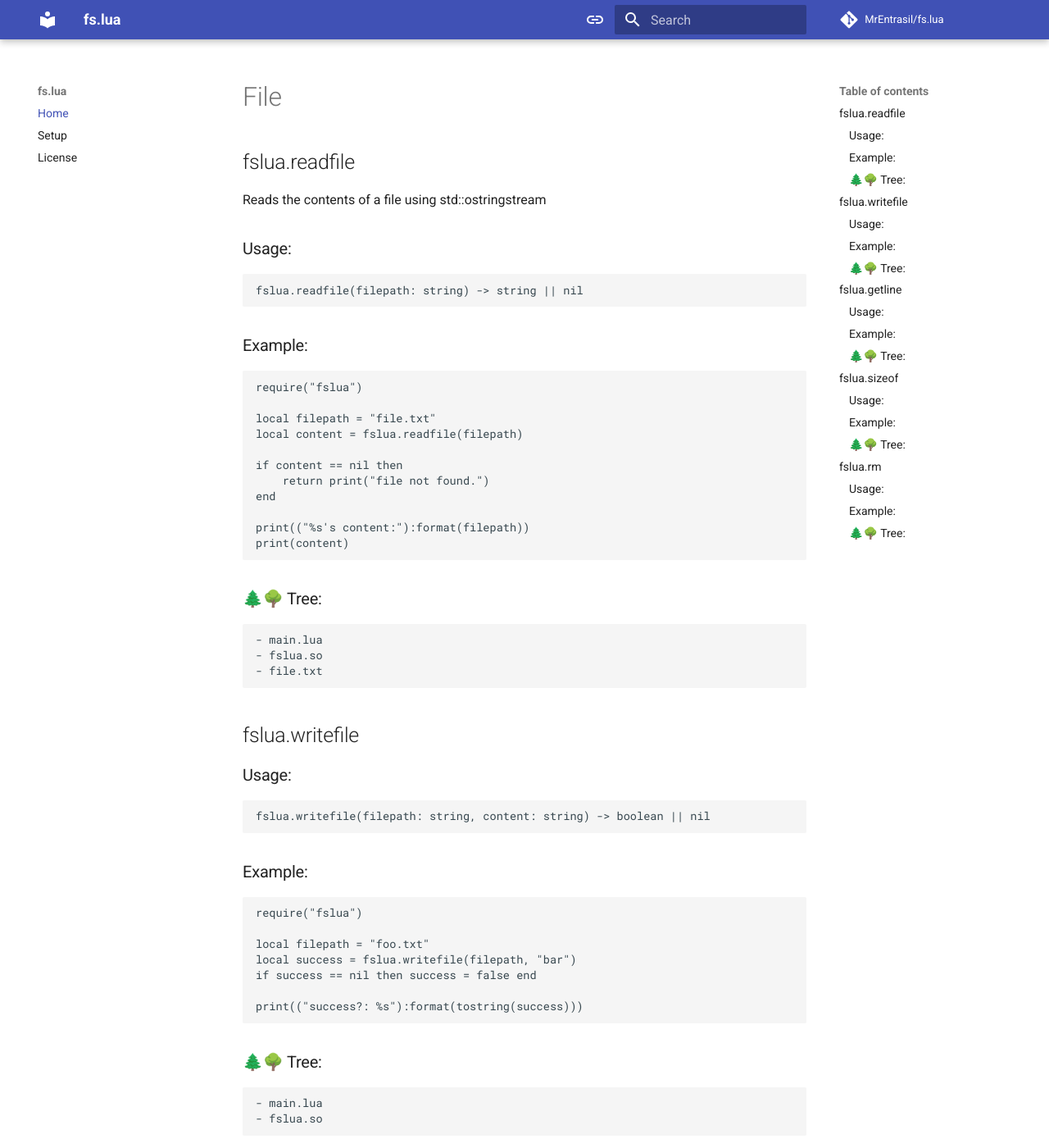
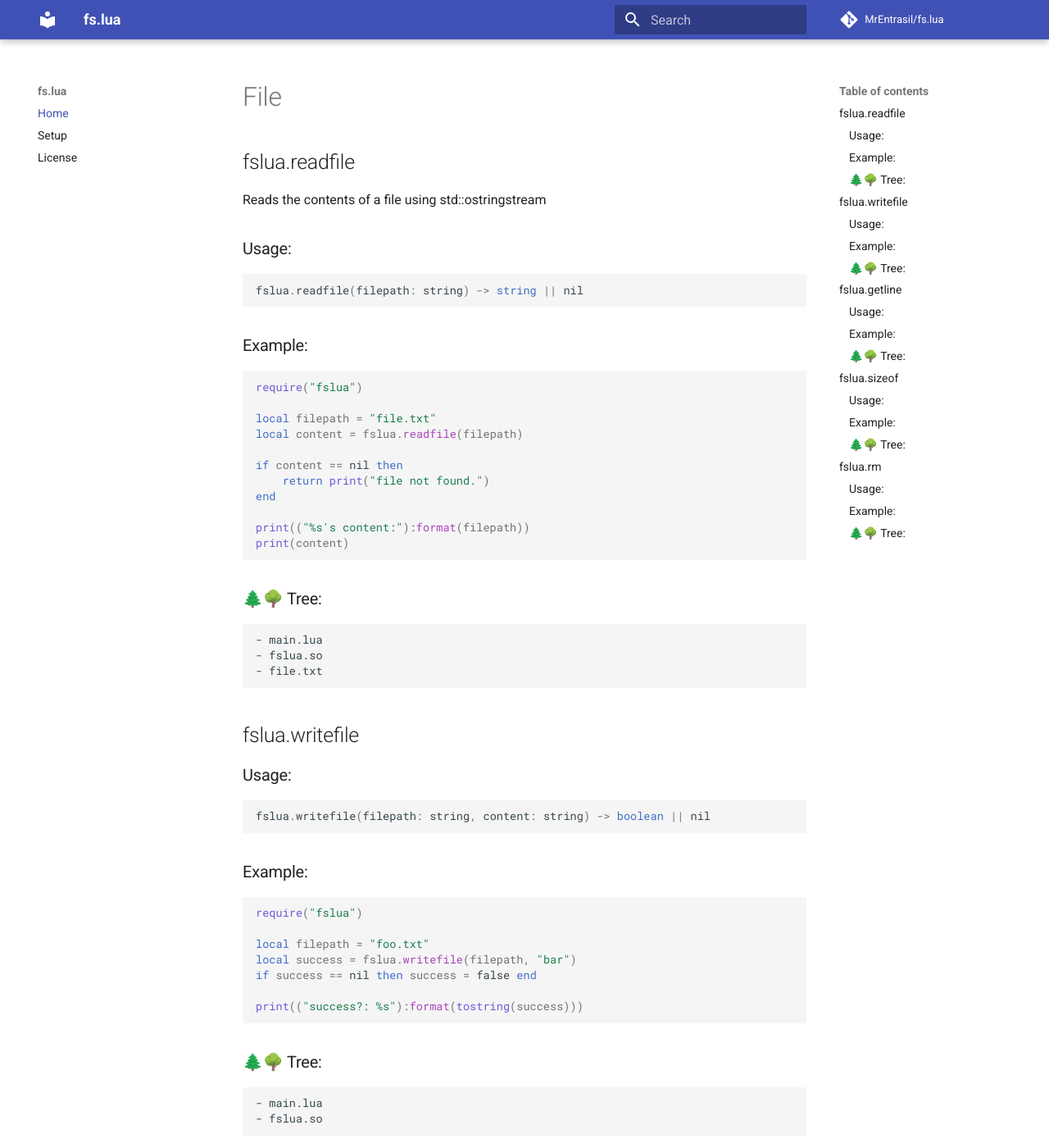
Before and after one commit to MrEntrasil/fs.lua, an MkDocs documentation site: the page built from docs/home.md, in a window 1280 px wide and 1400 px high. Shown: the whole window at 82% size. Built offline with MkDocs 1.6.1 and Material for MkDocs 9.7.7, drawn with Linux system fonts in a browser that asks for light colours; comment, search, counter and statistics services are not loaded; some of the changed text lies outside the part shown.

Commit message:
just work plz

```diff
--- a/mkdocs.yml
+++ b/mkdocs.yml
@@ -1,5 +1,5 @@
 site_name: fs.lua
-site_url: https://mrentrasil.github.io/fs.lua/docs/
+site_url: https://mrentrasil.github.io/fs.lua
 site_author: MrEntrasil
 repo_name: MrEntrasil/fs.lua
 repo_url: https://github.com/MrEntrasil/fs.lua
@@ -10,27 +10,7 @@
   - License: LICENSE.md
 theme:
   name: material
-  language: en
-  docs_dir: ./
-  palette:
-    - media: "(prefers-color-scheme)"
-      toggle:
-        icon: material/link
-        name: Switch to light mode
-    - media: "(prefers-color-scheme: light)"
-      scheme: default
-      primary: indigo
-      accent: indigo
-      toggle:
-        icon: material/toggle-switch
-        name: Switch to dark mode
-    - media: "(prefers-color-scheme: dark)"
-      scheme: slate
-      primary: black
-      accent: indigo
-      toggle:
-        icon: material/toggle-switch-off
-        name: Switch to system preference
-  font:
-    text: Roboto
-    code: Roboto Mono
+
+markdown_extensions:
+  - admonition
+  - codehilite
```
